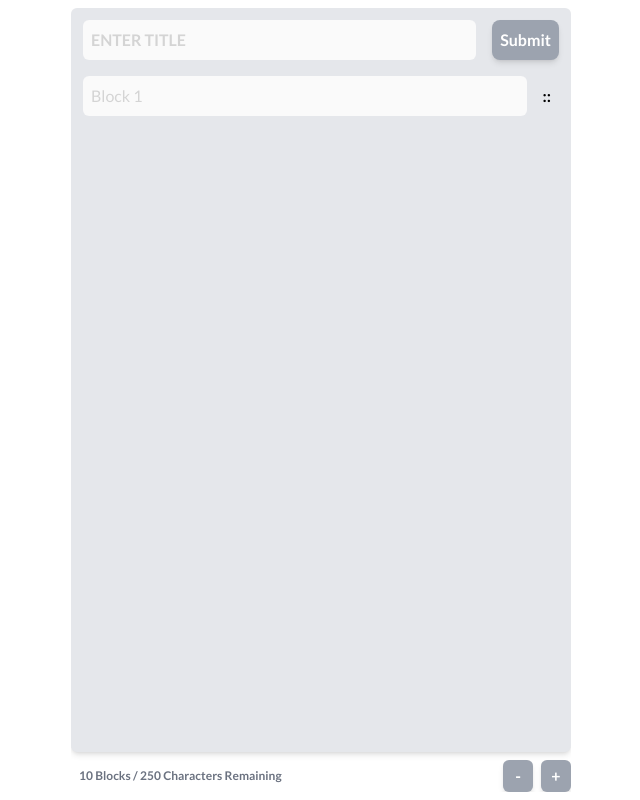
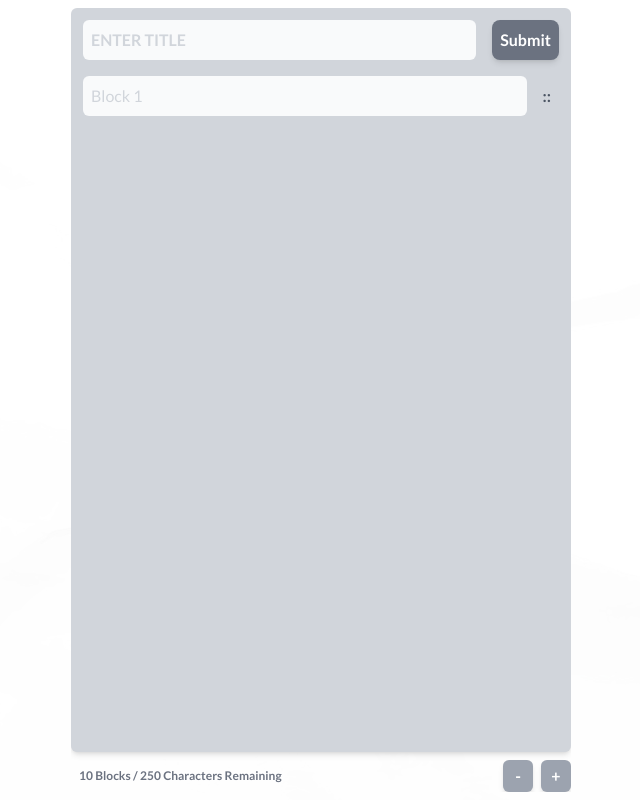
Before and after one commit to jordaz14/note-taking-react-app, a React (Vite) app in the folder client/: page / in a window 1280 px wide. Shown: the whole page, without its empty margins (319-959 px from the left). Built offline with nearby package versions, Linux system fonts and the light colour scheme.

Commit message:
Add textured background to page

```diff
--- a/client/src/App.tsx
+++ b/client/src/App.tsx
@@ -103,18 +103,18 @@ function App() {
             </div>
 
             <form
-              className="w-full flex-1 flex flex-col bg-gray-200 rounded-md shadow-md p-3"
+              className="w-full flex-1 flex flex-col bg-gray-300 rounded-md shadow-md p-3"
               onSubmit={handleFormSubmit}
             >
               <div className="flex mb-4 gap-4">
                 <input
                   placeholder="Enter Title"
-                  className="bg-white w-full rounded-md  p-2 resize-none font-bold uppercase invalid:bg-neutral-50 invalid:placeholder-neutral-300 focus:outline-none"
+                  className="bg-white w-full rounded-md  p-2 resize-none font-bold uppercase invalid:bg-gray-50 invalid:placeholder-gray-300 focus:outline-none"
                   required
                   maxLength={30}
                 ></input>
                 <motion.button
-                  className="bg-gray-400 hover:bg-gray-500 font-bold text-white rounded-lg p-2 shadow-md"
+                  className="bg-gray-500 hover:bg-gray-600 font-bold text-white rounded-lg p-2 shadow-md"
                   whileTap={{ scale: 0.9 }}
                 >
                   Submit
--- a/client/src/components/SortableItem.tsx
+++ b/client/src/components/SortableItem.tsx
@@ -70,7 +70,7 @@ function SortableItem(props: any) {
         minRows={1}
         maxRows={5}
         maxLength={250}
-        className="bg-white w-full rounded-md p-2 mb-2 resize-none overflow-hidden invalid:bg-neutral-50 invalid:placeholder-neutral-300 focus:outline-none"
+        className="bg-white w-full rounded-md p-2 mb-2 resize-none overflow-hidden invalid:bg-gray-50 invalid:placeholder-gray-300 focus:outline-none"
         placeholder={`Block ${props.id}`}
         required
         onChange={handleInputValueChange}
@@ -79,7 +79,7 @@ function SortableItem(props: any) {
         onKeyUp={handleKeyUp}
       />
       <motion.div
-        className=" rounded-md text-black font-bold p-2 height-[20px]"
+        className=" rounded-md text-gray-600 font-bold p-2 height-[20px]"
         {...attributes}
         {...listeners}
         whileTap={{ scale: 0.7 }}
--- a/client/src/output.css
+++ b/client/src/output.css
@@ -83,6 +83,12 @@ body {
   /* 1 */
   line-height: inherit;
   /* 2 */
+}
+
+body {
+  background-image: url(./assets/crumpled.jpg);
+  background-color: rgba(255, 255, 255, 0.90);
+  background-blend-mode: lighten;
 }
 
 /*
```
Also changed, not shown: client/src/assets/crumpled.jpg (added).
